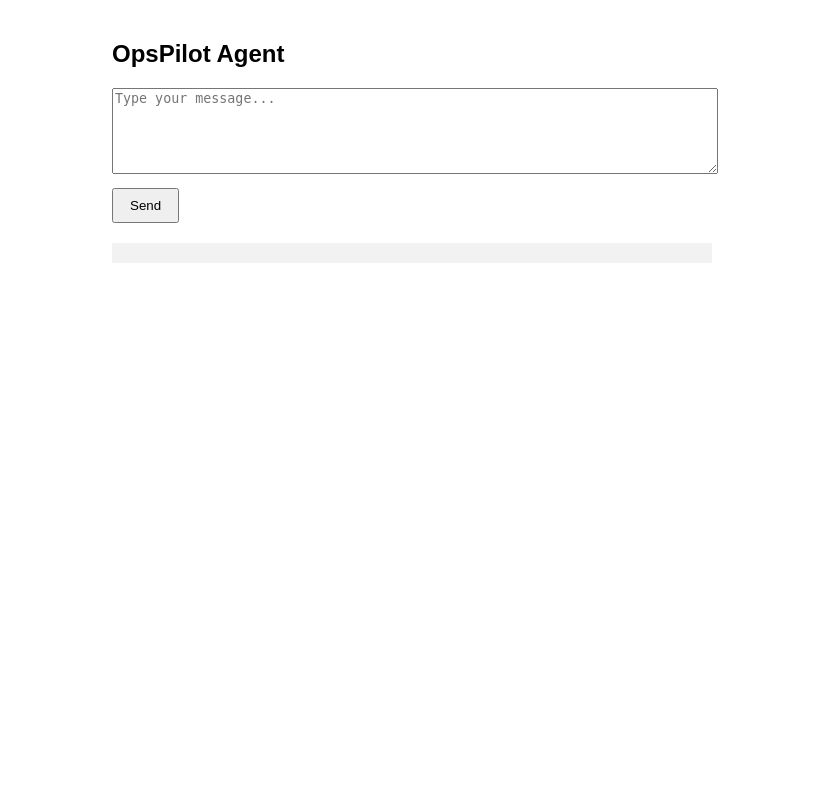
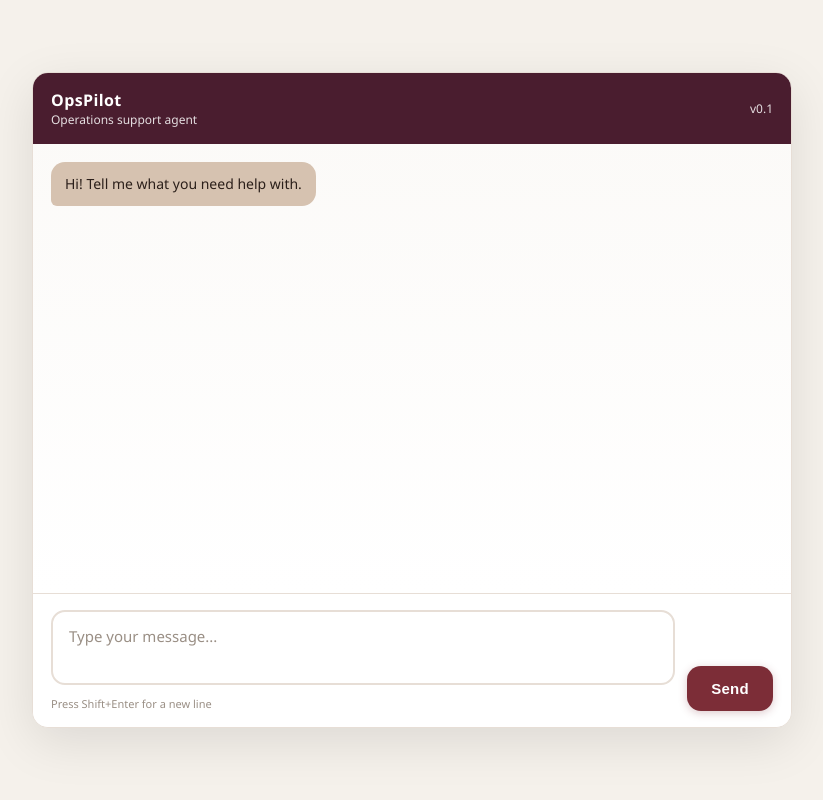
Before and after one commit to anabeatrizarsantos/opspilot-agent, a FastAPI app: page / in a window 1280 px wide. Shown: the whole page, without its empty margins (228-1051 px from the left). Run offline with FastAPI, Linux system fonts and the light colour scheme; parts of the project's set-up code (start-up, migrations or seed data) failed here and were passed over.

Commit message:
feat(ui): add chat-style interface with static CSS and message bubbles

```diff
--- a/app/api.py
+++ b/app/api.py
@@ -9,11 +9,14 @@ from app.tools.ticketing import save_ticket
 from fastapi.responses import HTMLResponse
 from fastapi.templating import Jinja2Templates
 from fastapi import Request
+from fastapi.staticfiles import StaticFiles
 
 
 app = FastAPI(title="OpsPilot API")
 
 templates = Jinja2Templates(directory="templates")
+
+app.mount("/static", StaticFiles(directory="static"), name="static")
 
 
 class ChatRequest(BaseModel):
--- /dev/null
+++ b/static/styles.css
@@ -0,0 +1,165 @@
+:root{
+    --bg: #F5F1EB;
+    --card: #FFFFFF;
+    --header: #4A1D2F;
+    --primary: #7C2D37;
+    --primaryHover: #5E1F28;
+    --bot: #D6C2B0;
+    --text: #2B1F1A;
+    --border: #E7DED6;
+  }
+
+  *{ box-sizing: border-box; }
+
+  body{
+    margin:0;
+    font-family: "Segoe UI", Arial, sans-serif;
+    background: var(--bg);
+    color: var(--text);
+    min-height: 100vh;
+    display:flex;
+    justify-content:center;
+    align-items:center;
+    padding: 24px;
+  }
+
+  .chat-container{
+    width: min(760px, 100%);
+    height: min(82vh, 720px);
+    background: var(--card);
+    border-radius: 16px;
+    box-shadow: 0 14px 50px rgba(0,0,0,0.10);
+    overflow: hidden;
+    display:flex;
+    flex-direction:column;
+    border: 1px solid var(--border);
+  }
+
+  .header{
+    background: var(--header);
+    color: white;
+    padding: 16px 18px;
+    display:flex;
+    align-items:center;
+    justify-content:space-between;
+  }
+
+  .header .title{
+    font-weight: 650;
+    letter-spacing: 0.4px;
+  }
+
+  .header .subtitle{
+    font-size: 12px;
+    opacity: 0.85;
+  }
+
+  .messages{
+    flex:1;
+    padding: 18px;
+    overflow-y:auto;
+    display:flex;
+    flex-direction:column;
+    gap: 12px;
+    background: linear-gradient(180deg, rgba(245,241,235,0.35), rgba(245,241,235,0.0));
+  }
+
+  .bubble{
+    max-width: 78%;
+    padding: 12px 14px;
+    border-radius: 14px;
+    font-size: 14px;
+    line-height: 1.4;
+    white-space: pre-wrap;
+  }
+
+  .bubble.user{
+    align-self:flex-end;
+    background: var(--primary);
+    color:white;
+    border-bottom-right-radius: 6px;
+  }
+
+  .bubble.bot{
+    align-self:flex-start;
+    background: var(--bot);
+    border-bottom-left-radius: 6px;
+  }
+
+  .composer{
+    border-top: 1px solid var(--border);
+    padding: 16px 18px;
+    display: flex;
+    align-items: flex-end;
+    gap: 12px;
+    background: var(--card);
+  }
+
+  .composer-input-wrap{
+    flex: 1;
+    min-width: 0;
+  }
+
+  .composer textarea{
+    width: 100%;
+    border: 2px solid var(--border);
+    border-radius: 14px;
+    padding: 14px 16px;
+    font-size: 15px;
+    line-height: 1.45;
+    font-family: inherit;
+    outline: none;
+    resize: none;
+    min-height: 52px;
+    max-height: 160px;
+    transition: border-color 0.2s ease, box-shadow 0.2s ease;
+    color: var(--text);
+  }
+
+  .composer textarea::placeholder{
+    color: #9a8f85;
+  }
+
+  .composer textarea:focus{
+    border-color: var(--primary);
+    box-shadow: 0 0 0 4px rgba(124,45,55,0.15);
+  }
+
+  .send-btn{
+    flex-shrink: 0;
+    background: var(--primary);
+    color: white;
+    border: none;
+    padding: 14px 24px;
+    border-radius: 14px;
+    cursor: pointer;
+    font-weight: 600;
+    font-size: 15px;
+    letter-spacing: 0.3px;
+    transition: background 0.2s ease, transform 0.15s ease, box-shadow 0.2s ease;
+    box-shadow: 0 2px 8px rgba(124,45,55,0.25);
+  }
+
+  .send-btn:hover{
+    background: var(--primaryHover);
+    box-shadow: 0 4px 12px rgba(124,45,55,0.3);
+    transform: translateY(-1px);
+  }
+
+  .send-btn:active{
+    transform: translateY(0);
+    box-shadow: 0 1px 4px rgba(124,45,55,0.25);
+  }
+
+  .send-btn:disabled{
+    opacity: 0.65;
+    cursor: not-allowed;
+    transform: none;
+    box-shadow: 0 2px 8px rgba(124,45,55,0.2);
+  }
+
+  .hint{
+    font-size: 11px;
+    color: #9a8f85;
+    margin-top: 6px;
+  }
--- a/templates/index.html
+++ b/templates/index.html
@@ -1,50 +1,91 @@
 <!DOCTYPE html>
 <html>
 <head>
+  <meta charset="utf-8" />
+  <meta name="viewport" content="width=device-width, initial-scale=1" />
   <title>OpsPilot</title>
-    <style>
-        body {
-            font-family: Arial;
-            max-width: 600px;
-            margin: 40px auto;
-        }
-        textarea {
-            width: 100%;
-            height: 80px;
-        }
-        button {
-            margin-top: 10px;
-            padding: 8px 16px;
-        }
-        .response {
-            margin-top: 20px;
-            padding: 10px;
-            background: #f2f2f2;
-        }
-    </style>
+  <link rel="stylesheet" href="/static/styles.css">
 </head>
 <body>
-    <h2>OpsPilot Agent</h2>
 
-    <textarea id="message" placeholder="Type your message..."></textarea>
-    <button onclick="sendMessage()">Send</button>
+  <div class="chat-container">
+    <div class="header">
+      <div>
+        <div class="title">OpsPilot</div>
+        <div class="subtitle">Operations support agent</div>
+      </div>
+      <div class="subtitle">v0.1</div>
+    </div>
 
-    <div class="response" id="response"></div>
+    <div class="messages" id="messages"></div>
+
+    <div class="composer">
+      <div class="composer-input-wrap">
+        <textarea id="message" rows="2" placeholder="Type your message..." maxlength="2000"></textarea>
+        <div class="hint">Press Shift+Enter for a new line</div>
+      </div>
+      <button id="sendBtn" type="button" class="send-btn">
+        <span class="send-btn-text">Send</span>
+      </button>
+    </div>
+  </div>
 
   <script>
+    document.addEventListener("DOMContentLoaded", () => {
+      const input = document.getElementById("message");
+      const messagesDiv = document.getElementById("messages");
+      const sendBtn = document.getElementById("sendBtn");
+
+      function addBubble(text, who) {
+        const div = document.createElement("div");
+        div.className = `bubble ${who}`;
+        div.innerText = text;
+        messagesDiv.appendChild(div);
+        messagesDiv.scrollTop = messagesDiv.scrollHeight;
+      }
+
       async function sendMessage() {
-            const message = document.getElementById("message").value;
+        const messageText = input.value.trim();
+        if (!messageText) return;
 
+        addBubble(messageText, "user");
+        input.value = "";
+        sendBtn.disabled = true;
+
+        try {
           const res = await fetch("/chat", {
             method: "POST",
             headers: { "Content-Type": "application/json" },
-                body: JSON.stringify({ message: message })
+            body: JSON.stringify({ message: messageText })
           });
 
+          if (!res.ok) {
+            const text = await res.text();
+            throw new Error(`HTTP ${res.status}: ${text}`);
+          }
+
           const data = await res.json();
+          addBubble(data.reply, "bot");
 
-            document.getElementById("response").innerText = data.reply;
+        } catch (err) {
+          addBubble(`Error: ${err.message}`, "bot");
+        } finally {
+          sendBtn.disabled = false;
         }
+      }
+
+      sendBtn.addEventListener("click", sendMessage);
+
+      // Enter does not send; only the Send button sends the message
+      input.addEventListener("keydown", (e) => {
+        if (e.key === "Enter" && !e.shiftKey) {
+          e.preventDefault();
+        }
+      });
+
+      addBubble("Hi! Tell me what you need help with.", "bot");
+    });
   </script>
+
 </body>
 </html>
```
Lines whose indentation alone changed are shown as unchanged.
